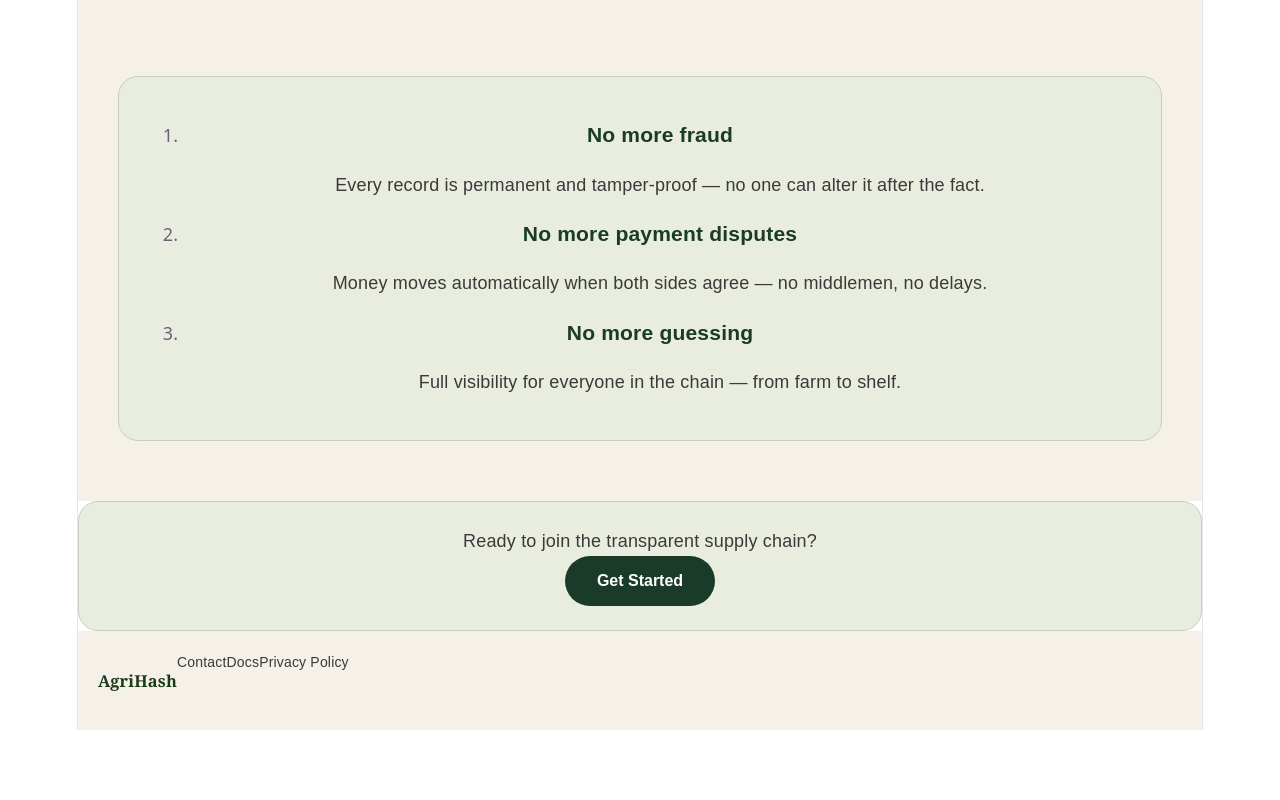
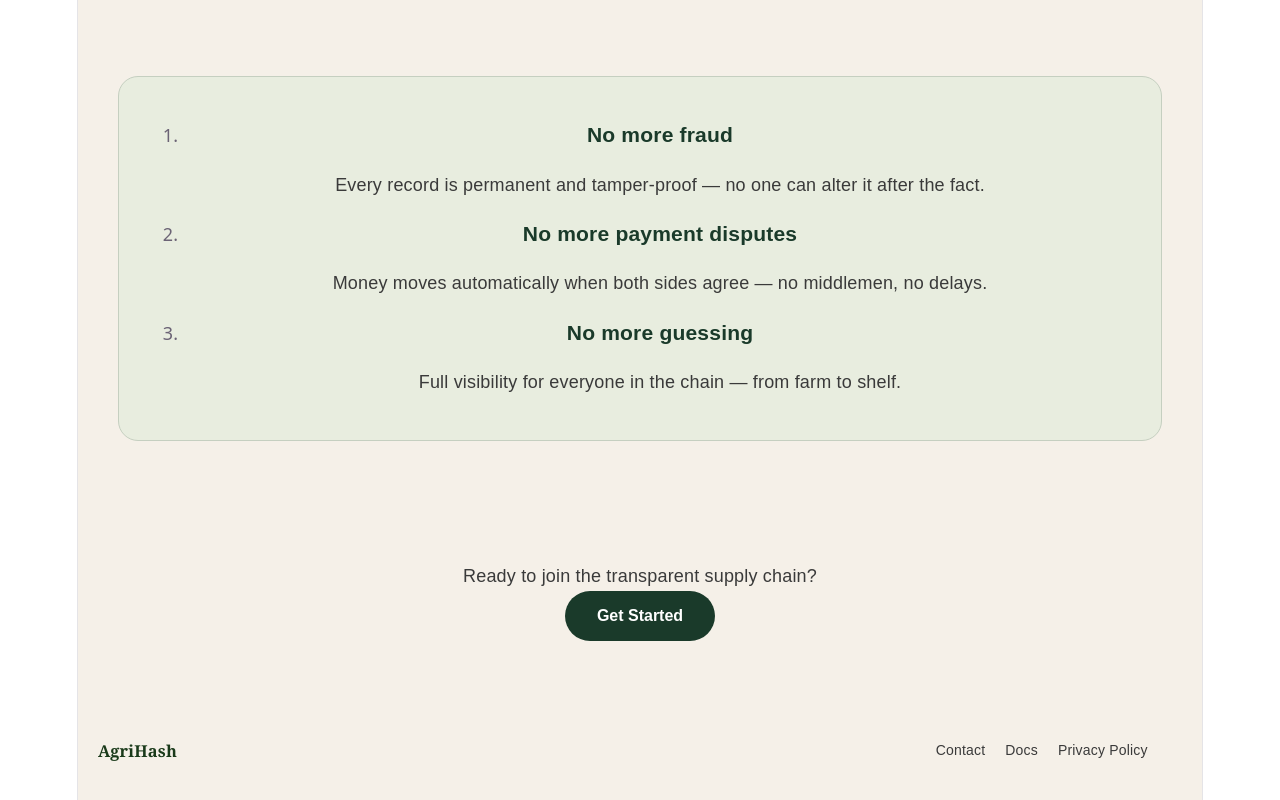
Before and after one commit to janebatakariza-hue/AgrihashFrontend, a React (Vite) app: page / in a window 1280 px wide. Shown: the part 1626-2426 px from the top of the page. Before the commit the page ends 2356 px from the top, so only its background shows below. Built offline with nearby package versions, Linux system fonts and the light colour scheme.

Commit message:
good footer

```diff
--- a/src/pages/Landing.css
+++ b/src/pages/Landing.css
@@ -71,7 +71,7 @@ p {
 .retailers,
 .consumers,
 .why-section,
-.calltoaction,
+
 .transporters,
 .inspectors,
 .auditors {
@@ -111,3 +111,7 @@ footer {
   align-items: right;
   justify-content: space-between;
 }
+.footpar {
+  margin-left: 70%;
+  align-items: center;
+}
--- a/src/pages/LandingPage.tsx
+++ b/src/pages/LandingPage.tsx
@@ -131,9 +131,13 @@ function LandingPage() {
       </div>
       <footer className="footer">
         <h3>AgriHash</h3>
-        <p>Contact</p>
-        <p>Docs</p>
-        <p>Privacy Policy</p>
+        <div className="footpar" style={{ display: "flex", gap: "20px" , flexWrap:"wrap",
+          justifyContent:"center"
+        }}>
+          <p>Contact</p>
+          <p>Docs</p>
+          <p>Privacy Policy</p>
+        </div>
       </footer>
     </>
   );
```
